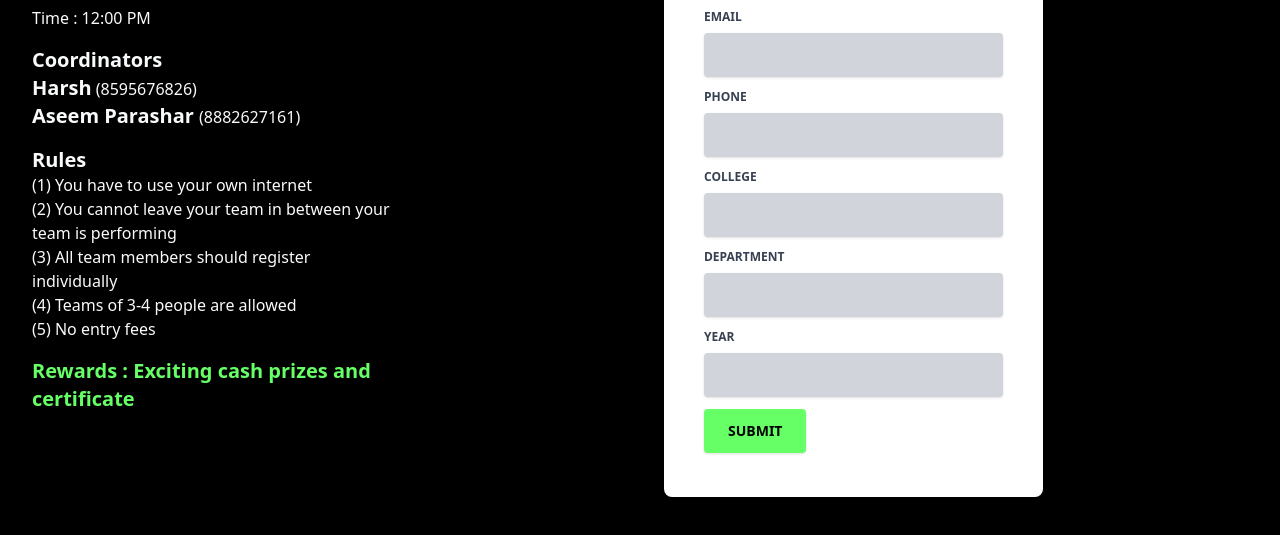
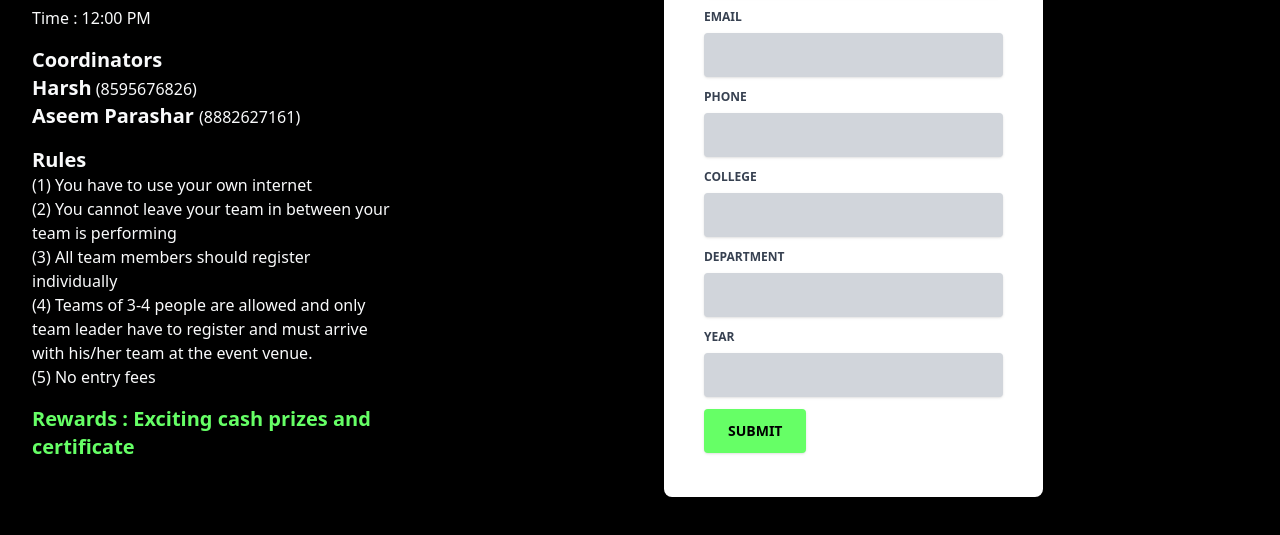
Before and after one commit to interface2k23/CS, a website: page public/gaming.html in a window 1280 px wide. Shown: the part 257-792 px from the top of the page. Drawn offline with Linux system fonts and the light colour scheme.

Commit message:
Update gaming.html

```diff
--- a/public/gaming.html
+++ b/public/gaming.html
@@ -116,7 +116,7 @@
             <p
               class="text-sm md:text-base leading-snug text-gray-50 text-opacity-100"
             >
-              (4) Teams of 3-4 people are allowed
+              (4) Teams of 3-4 people are allowed and only team leader have to register and must arrive with his/her team at the  event venue.
             </p>
             <p
               class="text-sm md:text-base leading-snug text-gray-50 text-opacity-100"
```
